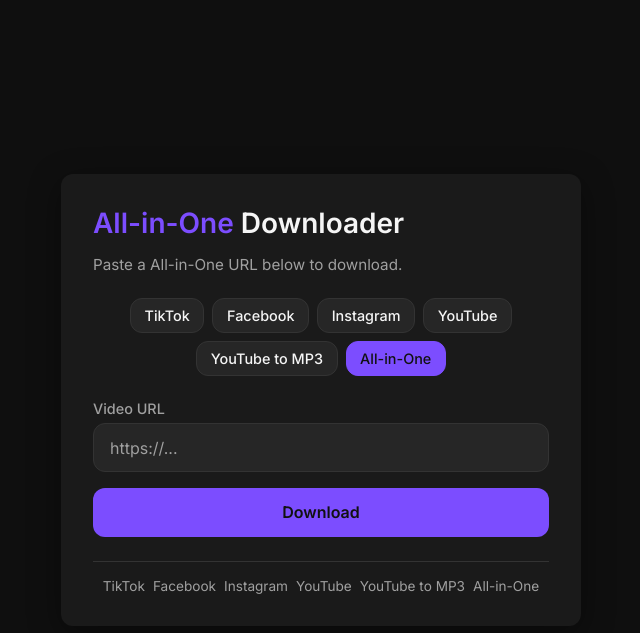
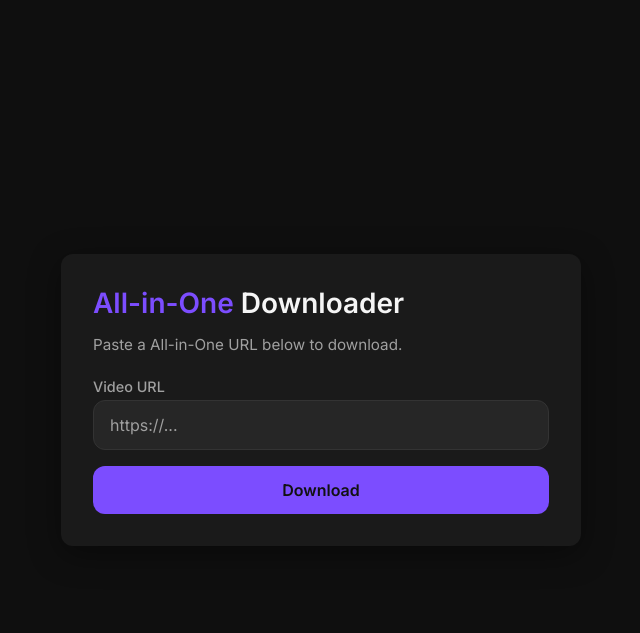
Before and after one commit to sheharzad-developer/video-downloader-websites, a Django app: page / in a window 1280 px wide. Shown: the top 633 px of the page, without its empty margins (319-959 px from the left). Run offline with Django 5.2, Linux system fonts and the light colour scheme.

Commit message:
Remove buttons from All-in-One page for Vercel

```diff
--- a/downloader/templates/downloader/base.html
+++ b/downloader/templates/downloader/base.html
@@ -224,17 +224,6 @@
     <h1><span class="site-title">{{ site_name }}</span> Downloader</h1>
     <p class="tagline">Paste a {{ site_name }} URL below to download.</p>
 
-    {% if theme_slug == 'all-in-one' %}
-    <div class="site-buttons" aria-label="Choose downloader">
-      <a href="{% url 'downloader:tiktok' %}">TikTok</a>
-      <a href="{% url 'downloader:facebook' %}">Facebook</a>
-      <a href="{% url 'downloader:instagram' %}">Instagram</a>
-      <a href="{% url 'downloader:youtube' %}">YouTube</a>
-      <a href="{% url 'downloader:youtube_mp3' %}">YouTube to MP3</a>
-      <a href="{% url 'downloader:all_in_one' %}" class="current">All-in-One</a>
-    </div>
-    {% endif %}
-
     <form id="download-form">
       <div class="form-group">
         <label for="url">Video URL</label>
@@ -244,17 +233,6 @@
     </form>
 
     <div id="result" role="status" aria-live="polite"></div>
-
-    {% if theme_slug == 'all-in-one' %}
-    <nav class="nav-links">
-      <a href="{% url 'downloader:tiktok' %}">TikTok</a>
-      <a href="{% url 'downloader:facebook' %}">Facebook</a>
-      <a href="{% url 'downloader:instagram' %}">Instagram</a>
-      <a href="{% url 'downloader:youtube' %}">YouTube</a>
-      <a href="{% url 'downloader:youtube_mp3' %}">YouTube to MP3</a>
-      <a href="{% url 'downloader:all_in_one' %}">All-in-One</a>
-    </nav>
-    {% endif %}
   </div>
 
   <script>
--- a/public/facebook.html
+++ b/public/facebook.html
@@ -224,8 +224,6 @@
     <h1><span class="site-title">Facebook</span> Downloader</h1>
     <p class="tagline">Paste a Facebook URL below to download.</p>
 
-
-
     <form id="download-form">
       <div class="form-group">
         <label for="url">Video URL</label>
@@ -235,8 +233,6 @@
     </form>
 
     <div id="result" role="status" aria-live="polite"></div>
-
-
   </div>
 
   <script>
--- a/public/instagram.html
+++ b/public/instagram.html
@@ -224,8 +224,6 @@
     <h1><span class="site-title">Instagram</span> Downloader</h1>
     <p class="tagline">Paste a Instagram URL below to download.</p>
 
-
-
     <form id="download-form">
       <div class="form-group">
         <label for="url">Video URL</label>
@@ -235,8 +233,6 @@
     </form>
 
     <div id="result" role="status" aria-live="polite"></div>
-
-
   </div>
 
   <script>
--- a/public/youtube-mp3.html
+++ b/public/youtube-mp3.html
@@ -224,8 +224,6 @@
     <h1><span class="site-title">YouTube to MP3</span> Downloader</h1>
     <p class="tagline">Paste a YouTube to MP3 URL below to download.</p>
 
-
-
     <form id="download-form">
       <div class="form-group">
         <label for="url">Video URL</label>
@@ -235,8 +233,6 @@
     </form>
 
     <div id="result" role="status" aria-live="polite"></div>
-
-
   </div>
 
   <script>
--- a/public/youtube.html
+++ b/public/youtube.html
@@ -224,8 +224,6 @@
     <h1><span class="site-title">YouTube</span> Downloader</h1>
     <p class="tagline">Paste a YouTube URL below to download.</p>
 
-
-
     <form id="download-form">
       <div class="form-group">
         <label for="url">Video URL</label>
@@ -235,8 +233,6 @@
     </form>
 
     <div id="result" role="status" aria-live="polite"></div>
-
-
   </div>
 
   <script>
```
Also changed, not shown: public/index.html (+0 -22 lines).
